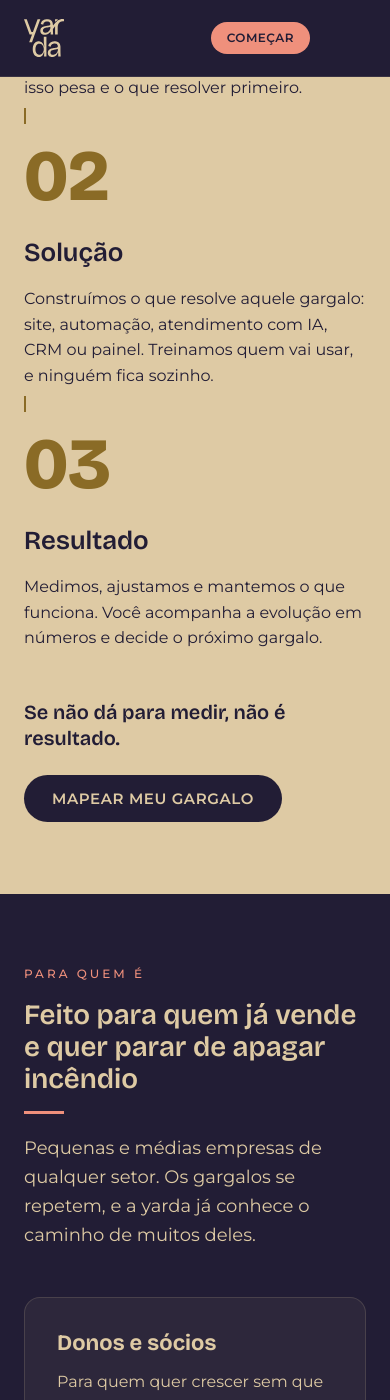
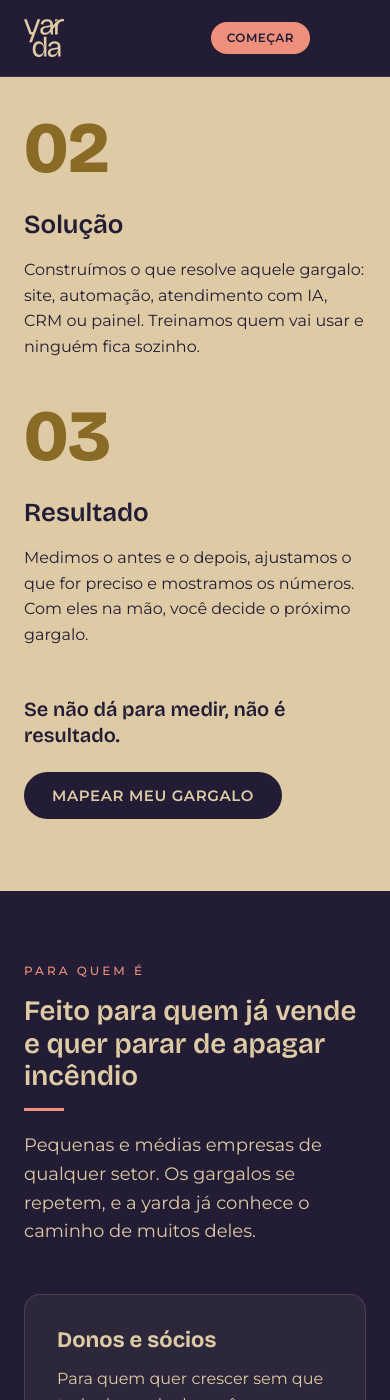
Before and after one commit to yarda-digital-beep/yarda-site, a Jekyll site: the page index.html, which Jekyll copies as it is, in a window 390 px wide and 1400 px high, scrolled down 6585 px. Built offline with Jekyll 4.4.1, drawn with Linux system fonts in a browser that asks for light colours; some of the changed text lies outside the part shown.

Commit message:
Aplica os ajustes da revisão do site de 30/10
Co-Authored-By: Claude Opus 5.5 <noreply@anthropic.com>
Claude-Session: https://claude.ai/code/session_01ETDG8EyQyduaJo2Jj41ESd

```diff
--- a/404.html
+++ b/404.html
@@ -11,7 +11,7 @@
   <link rel="preconnect" href="https://fonts.googleapis.com">
   <link rel="preconnect" href="https://fonts.gstatic.com" crossorigin>
   <link href="https://fonts.googleapis.com/css2?family=Bricolage+Grotesque:opsz,wght@12..96,400;12..96,600;12..96,700;12..96,800&family=Montserrat:wght@300;400;500;600&display=swap" rel="stylesheet">
-  <link rel="stylesheet" href="assets/css/styles.css?v=4">
+  <link rel="stylesheet" href="assets/css/styles.css?v=5">
 </head>
 <body>
   <header class="site-header">
--- a/_includes/head.html
+++ b/_includes/head.html
@@ -15,5 +15,5 @@
   <link rel="preconnect" href="https://fonts.googleapis.com">
   <link rel="preconnect" href="https://fonts.gstatic.com" crossorigin>
   <link href="https://fonts.googleapis.com/css2?family=Bricolage+Grotesque:opsz,wght@12..96,400;12..96,600;12..96,700;12..96,800&family=Montserrat:wght@300;400;500;600&display=swap" rel="stylesheet">
-  <link rel="stylesheet" href="{{ '/assets/css/styles.css?v=4' | relative_url }}">
+  <link rel="stylesheet" href="{{ '/assets/css/styles.css?v=5' | relative_url }}">
   <link rel="stylesheet" href="{{ '/assets/css/blog.css?v=1' | relative_url }}">
--- a/assets/css/styles.css
+++ b/assets/css/styles.css
@@ -358,10 +358,6 @@ ul, ol { margin: 0; padding: 0; list-style: none; }
 /* Como funciona (fundo Areia) */
 .steps { display: grid; grid-template-columns: repeat(3, 1fr); gap: 48px; }
 .step { position: relative; }
-.step:not(:last-child)::after {
-  content: ""; position: absolute; top: 40px; right: -36px;
-  width: 24px; height: 2px; background: var(--yarda-ouro);
-}
 .step-num {
   display: block;
   font: 800 72px/1 var(--font-title);
@@ -372,7 +368,6 @@ ul, ol { margin: 0; padding: 0; list-style: none; }
 .step p { font-size: 16px; }
 @media (max-width: 860px) {
   .steps { grid-template-columns: 1fr; gap: 40px; }
-  .step:not(:last-child)::after { top: auto; bottom: -24px; left: 0; right: auto; width: 2px; height: 16px; }
 }
 
 /* Para quem é */
--- a/index.html
+++ b/index.html
@@ -46,7 +46,7 @@
   <link rel="preconnect" href="https://fonts.googleapis.com">
   <link rel="preconnect" href="https://fonts.gstatic.com" crossorigin>
   <link href="https://fonts.googleapis.com/css2?family=Bricolage+Grotesque:opsz,wght@12..96,400;12..96,600;12..96,700;12..96,800&family=Montserrat:wght@300;400;500;600&display=swap" rel="stylesheet">
-  <link rel="stylesheet" href="assets/css/styles.css?v=4">
+  <link rel="stylesheet" href="assets/css/styles.css?v=5">
 </head>
 <body>
   <!-- Traço "Y" oficial (vetorizado a partir do arquivo da marca) -->
@@ -102,7 +102,7 @@
     <!-- 2. Faixa de clientes -->
     <section class="clientes" aria-labelledby="clientes-titulo">
       <div class="container">
-        <p class="clientes-titulo" id="clientes-titulo">Empresas que confiam na yarda</p>
+        <p class="clientes-titulo" id="clientes-titulo">Empresas com quem já trabalhamos</p>
       </div>
       <div class="marquee">
         <ul class="marquee-track">
@@ -141,7 +141,7 @@
       <div class="container">
         <div class="section-head">
           <h2 class="section-title" id="dores-titulo">Reconhece algum desses gargalos?</h2>
-          <p class="section-sub">Eles parecem "o jeito que é". Não são. São pontos da operação que seguram o crescimento, e cada um tem caminho.</p>
+          <p class="section-sub">São pontos da operação que seguram o crescimento e cada um tem caminho.</p>
         </div>
         <ul class="grid grid-3 cards">
           <li class="card">
@@ -267,7 +267,7 @@
         </div>
         <div class="section-foot">
           <p class="foot-phrase">Uma solução ou várias: você começa por um gargalo e decide o próximo passo com o resultado na mão.</p>
-          <a href="#contato" class="btn btn-primary">Começar pelo mapa</a>
+          <a href="#contato" class="btn btn-primary">Dar o próximo passo</a>
         </div>
       </div>
     </section>
@@ -288,12 +288,12 @@
           <li class="step">
             <span class="step-num" aria-hidden="true">02</span>
             <h3>Solução</h3>
-            <p>Construímos o que resolve aquele gargalo: site, automação, atendimento com IA, CRM ou painel. Treinamos quem vai usar, e ninguém fica sozinho.</p>
+            <p>Construímos o que resolve aquele gargalo: site, automação, atendimento com IA, CRM ou painel. Treinamos quem vai usar e ninguém fica sozinho.</p>
           </li>
           <li class="step">
             <span class="step-num" aria-hidden="true">03</span>
             <h3>Resultado</h3>
-            <p>Medimos, ajustamos e mantemos o que funciona. Você acompanha a evolução em números e decide o próximo gargalo.</p>
+            <p>Medimos o antes e o depois, ajustamos o que for preciso e mostramos os números. Com eles na mão, você decide o próximo gargalo.</p>
           </li>
         </ol>
         <div class="section-foot">
--- a/privacidade.html
+++ b/privacidade.html
@@ -10,7 +10,7 @@
   <link rel="preconnect" href="https://fonts.googleapis.com">
   <link rel="preconnect" href="https://fonts.gstatic.com" crossorigin>
   <link href="https://fonts.googleapis.com/css2?family=Bricolage+Grotesque:opsz,wght@12..96,400;12..96,600;12..96,700;12..96,800&family=Montserrat:wght@300;400;500;600&display=swap" rel="stylesheet">
-  <link rel="stylesheet" href="assets/css/styles.css?v=4">
+  <link rel="stylesheet" href="assets/css/styles.css?v=5">
 </head>
 <body>
   <header class="site-header">
```
Also changed, not shown: other parts of index.html (+6 -6 lines).
